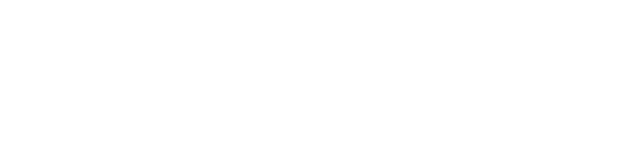
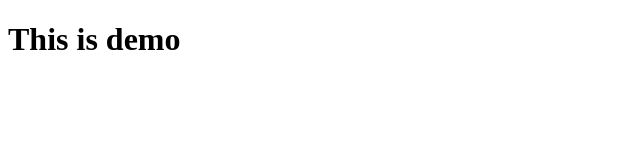
Before and after one commit to nguyenvanchungdeveloper/test1, a plain HTML site: page index.html in a window 1280 px wide. Shown: the whole page, without its empty margins (0-640 px from the left). Drawn offline with Linux system fonts and the light colour scheme.

Commit message:
commit 2

```diff
--- a/index.html
+++ b/index.html
@@ -1,12 +1,15 @@
 <!DOCTYPE html>
 <html lang="en">
+
 <head>
    <meta charset="UTF-8">
    <meta http-equiv="X-UA-Compatible" content="IE=edge">
    <meta name="viewport" content="width=device-width, initial-scale=1.0">
    <title>Document</title>
 </head>
+
 <body>
+   <h1>This is demo</h1>
+</body>
 
-</body>
 </html>
```
